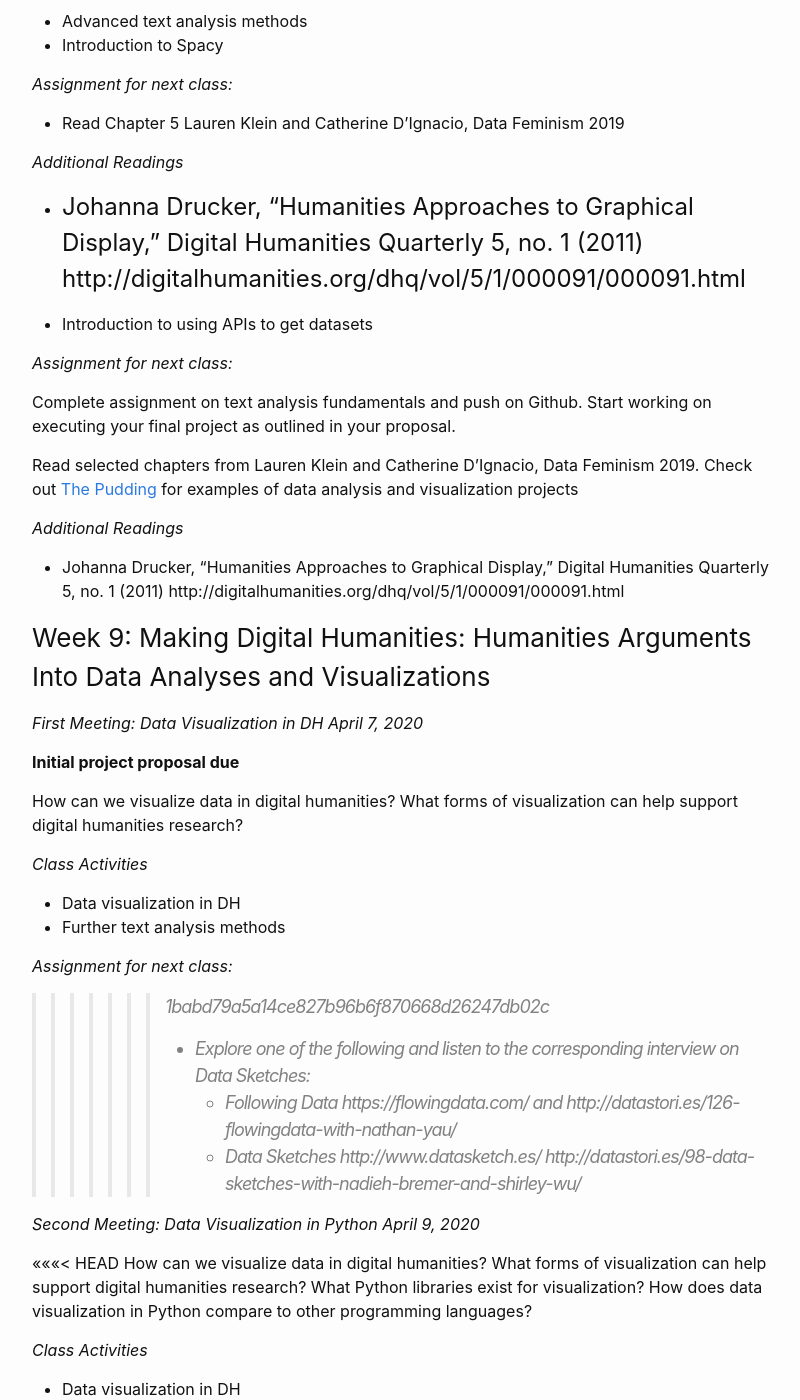
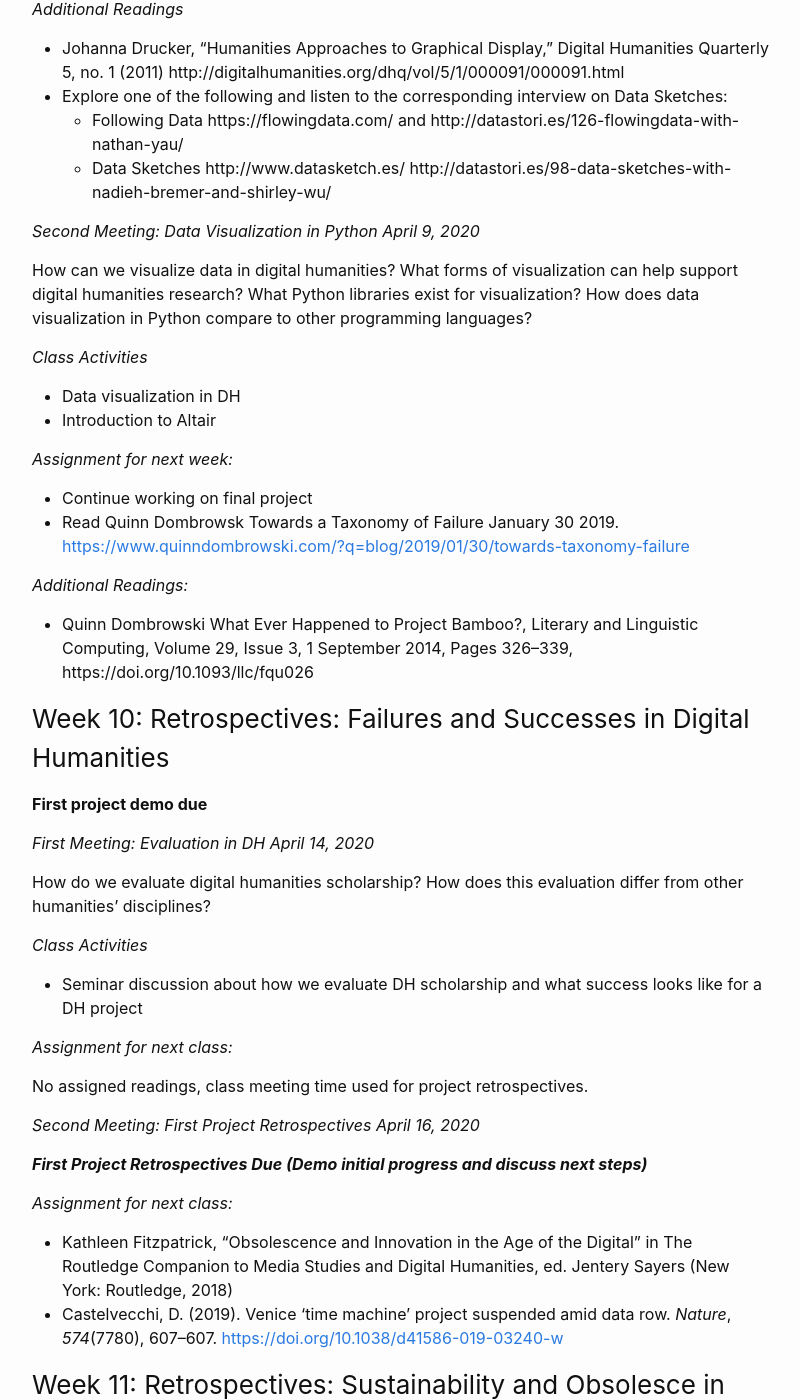
Before and after one commit to ZoeLeBlanc/IntroToDH2020, a Jekyll site: the page built from schedule.md, in a window 1280 px wide and 1400 px high, scrolled down 12030 px. Shown: the whole window, without its empty margins (238-1038 px from the left). Built offline with Jekyll 4.4.1, drawn with Linux system fonts in a browser that asks for light colours; some of the changed text lies outside the part shown.

Commit message:
fixed merge conflicts in syllabus

```diff
--- a/schedule.md
+++ b/schedule.md
@@ -350,12 +350,6 @@ Additional Readings:
 - Arguing with Digital History working group, “Digital History and Argument,” white paper, Roy Rosenzweig Center for History and New Media (November 13, 2017): [https://rrchnm.org/argument-white-paper/](https://rrchnm.org/argument-white-paper/). (primary author with Stephen Robertson)
 - Benjamin Bengfort, Tony Ojeda, Rebecca Bilbro. *Applied Text Analysis with Python*. 2018. Chapter 1-2 (aviailable online through the library)
 - Maciej Cegłowski. “Deep Fried Data” *Idle Words*. September 27, 2016. [https://idlewords.com/talks/deep_fried_data.htm](https://idlewords.com/talks/deep_fried_data.htm)
-<<<<<<< HEAD
-
-=======
-- Dong Nguyen, Maria Liakata, Simon DeDeo, Jacob Eisenstein, David
-Mimno, Rebekah Tromble, and Jane Winters, “How We Do Things with Words: Analyzing Text as Social and Cultural Data” (2019). [https://arxiv.org/abs/1907.01468](https://arxiv.org/abs/1907.01468)
->>>>>>> 1babd79a5a14ce827b96b6f870668d26247db02c
 
 <h3 id="week-8">Week 8: Making Digital Humanities: Humanities Research Into Hypotheses</h3>
 
@@ -388,8 +382,6 @@ What is text analysis? What is natural language processing? How do computers und
 
 - ~~Special guest meeting with David Mimno~~
 - More advanced Pandas and text analysis methods
-<<<<<<< HEAD
-
 
 *Assignment for next class:*
 
@@ -426,51 +418,18 @@ Mimno, Rebekah Tromble, and Jane Winters, “How We Do Things with Words: Analyz
 *Additional Readings*
 
 - Johanna Drucker, “Humanities Approaches to Graphical Display,” Digital Humanities Quarterly 5, no. 1 (2011) http://digitalhumanities.org/dhq/vol/5/1/000091/000091.html
-=======
-- Introduction to using APIs to get datasets
-
-*Assignment for next class:*
-
-Complete assignment on text analysis fundamentals and push on Github. Start working on executing your final project as outlined in your proposal.
-
-Read selected chapters from Lauren Klein and Catherine D’Ignacio, Data Feminism 2019. Check out [The Pudding](https://pudding.cool/) for examples of data analysis and visualization projects
-
-*Additional Readings*
-
-- Johanna Drucker, “Humanities Approaches to Graphical Display,” Digital Humanities Quarterly 5, no. 1 (2011) http://digitalhumanities.org/dhq/vol/5/1/000091/000091.html
-
-<h3 id="week-9">Week 9: Making Digital Humanities: Humanities Arguments Into Data Analyses and Visualizations</h3>
-
-*First Meeting: Data Visualization in DH April 7, 2020*
-
-**Initial project proposal due**
-
-How can we visualize data in digital humanities? What forms of visualization can help support digital humanities research?
-
-*Class Activities*
-
-- Data visualization in DH
-- Further text analysis methods
-
-*Assignment for next class:*
-
->>>>>>> 1babd79a5a14ce827b96b6f870668d26247db02c
 - Explore one of the following and listen to the corresponding interview on Data Sketches:
     - Following Data https://flowingdata.com/ and http://datastori.es/126-flowingdata-with-nathan-yau/
     - Data Sketches http://www.datasketch.es/ http://datastori.es/98-data-sketches-with-nadieh-bremer-and-shirley-wu/
 
 *Second Meeting: Data Visualization in Python April 9, 2020*
 
-<<<<<<< HEAD
 How can we visualize data in digital humanities? What forms of visualization can help support digital humanities research? What Python libraries exist for visualization? How does data visualization in Python compare to other programming languages?
 
 *Class Activities*
 
 - Data visualization in DH
 - Introduction to Altair
-=======
-What Python libraries exist for visualization? How does data visualization in Python compare to other programming languages?
->>>>>>> 1babd79a5a14ce827b96b6f870668d26247db02c
 
 *Assignment for next week:*
 
```
Also changed, not shown: week9/cleaning_data.md (added, +45 -0 lines), week9/Tuesday/PITCHME.md (added).
